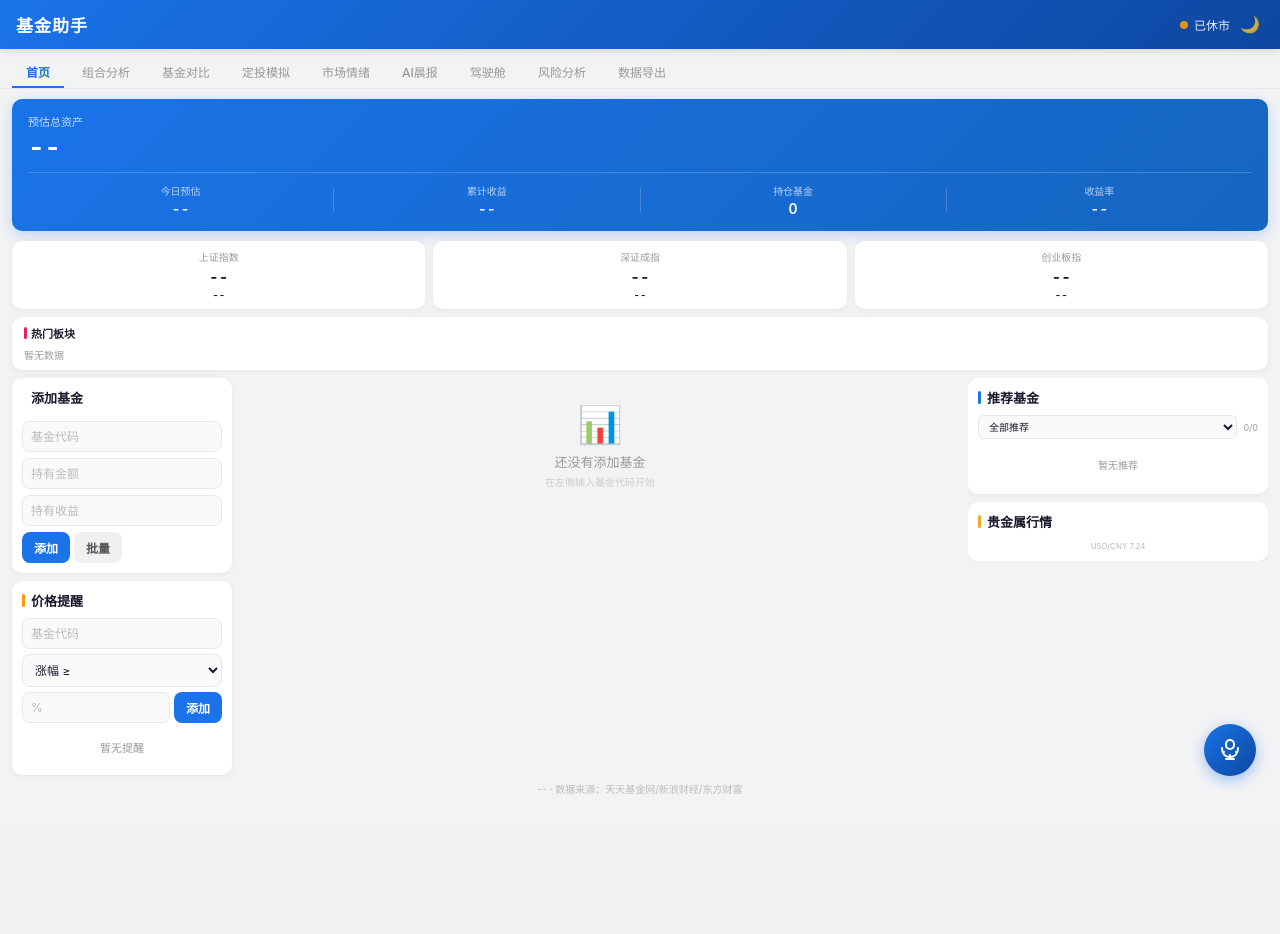
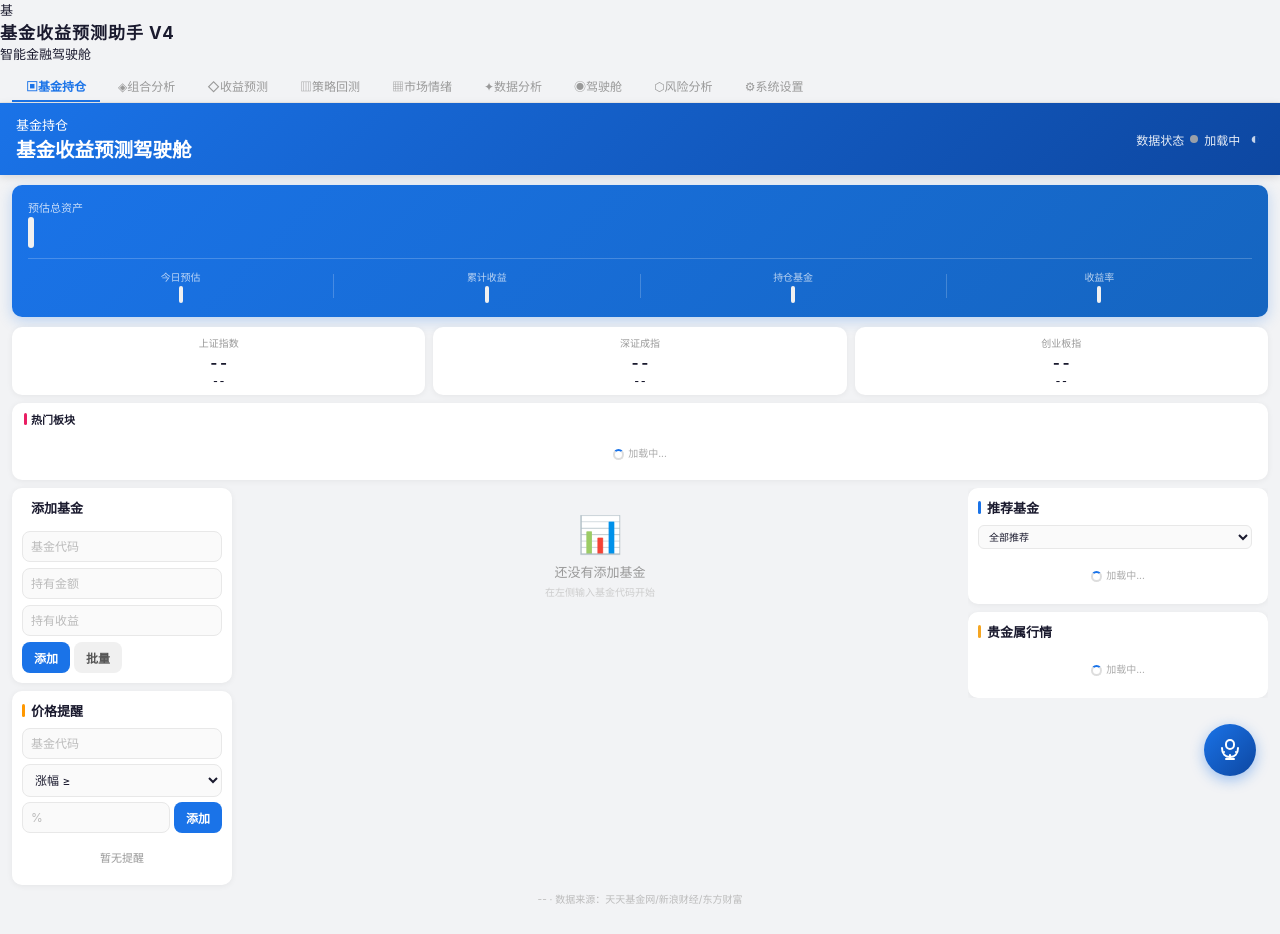
Before and after one commit to ningwangyu/turbo-umbrella, a Flask app: page / in a window 1280 px wide. Before the commit the page ends 794 px from the top, so only its background shows below. Run offline with Flask 3, Linux system fonts and the light colour scheme; data that the repository does not hold is empty.

Commit message:
Replace core files with redesigned UI backup + integrate dashboard/risk-analysis
- app.py: restored backup version with warmup caches + added dashboard_bp & risk_analysis_bp (12 blueprints)
- index.html: restored sidebar layout with icon nav-tabs + added 驾驶舱 and 风险分析 tabs/view containers
- app.js: restored smart refresh/dynamic CSS/batch prefetch + added lazy-loading for dashboard and risk-analysis views

```diff
--- a/src/app.py
+++ b/src/app.py
@@ -1,10 +1,10 @@
 """
-基金收益预测助手 V4 — Flask 应用入口
+基金收益预测助手 V2 — Flask应用入口
 
 架构说明：
-- Blueprint 按基金、行情、AI、提醒、组合、回测、情绪、导出、晨报、持仓分组
-- 静态页面通过模板渲染，前端按业务视图拆分模块
-- 启动时初始化 API 限流器，并启动市场情绪后台刷新任务
+- 5个Blueprint分别负责基金、行情、AI、提醒、组合统计
+- 静态页面通过模板渲染（单页应用，所有逻辑在app.js中）
+- 启动时初始化API限流器（东方财富5次/秒，新浪3次/秒）
 """
 
 import logging
@@ -31,7 +31,7 @@ limiter.configure("sina", _sina_cfg.get("rate_limit_per_second", 3))
 app = Flask(__name__)
 CORS(app)
 
-# 注册 V4 功能模块的 Blueprint
+# 注册5个功能模块的Blueprint
 from routes.fund_routes import fund_bp          # 基金相关API（估值、信号、推荐、导入）
 from routes.market_routes import market_bp      # 行情API（指数、板块、贵金属）
 from routes.ai_routes import ai_bp              # AI对话与图片识别API
@@ -42,6 +42,8 @@ from routes.sentiment_routes import sentiment_bp # 市场情绪API
 from routes.export_routes import export_bp      # 数据导出API
 from routes.morning_report_routes import report_bp # AI晨报API
 from routes.holding_routes import holding_bp    # MySQL持仓持久化API
+from routes.dashboard_routes import dashboard_bp      # 驾驶舱API
+from routes.risk_analysis_routes import risk_analysis_bp  # 风险分析API
 
 app.register_blueprint(fund_bp)
 app.register_blueprint(market_bp)
@@ -53,16 +55,22 @@ app.register_blueprint(sentiment_bp)
 app.register_blueprint(export_bp)
 app.register_blueprint(report_bp)
 app.register_blueprint(holding_bp)
-
-from routes.dashboard_routes import dashboard_bp      # 驾驶舱API
-from routes.risk_analysis_routes import risk_analysis_bp  # 风险分析API
 app.register_blueprint(dashboard_bp)
 app.register_blueprint(risk_analysis_bp)
 
 
 if __name__ != "__main__" or os.environ.get("WERKZEUG_RUN_MAIN") == "true":
+    import threading
     from services.sentiment.scheduler import start_sentiment_background_jobs
     start_sentiment_background_jobs()
+
+    def _warmup_caches():
+        from services.market_service import _fetch_hot_sectors_sync, _fetch_metal_prices_sync
+        try: _fetch_hot_sectors_sync()
+        except Exception: pass
+        try: _fetch_metal_prices_sync()
+        except Exception: pass
+    threading.Thread(target=_warmup_caches, daemon=True).start()
 
 
 @app.route("/")
@@ -73,7 +81,7 @@ def index():
 
 if __name__ == "__main__":
     print("=" * 50)
-    print("基金收益预测助手 V4")
+    print("基金收益预测助手 V2")
     print("访问 http://localhost:5000")
     print("=" * 50)
     app.run(debug=True, host="0.0.0.0", port=5000)
--- a/src/templates/index.html
+++ b/src/templates/index.html
@@ -1,3 +1,7 @@
+<!--
+  基金收益预测助手单页应用模板。
+  后端仅渲染基础容器，业务视图由 static/js/app.js 按 Tab 懒加载挂载。
+-->
 <!DOCTYPE html>
 <html lang="zh-CN">
 <head>
@@ -15,29 +19,45 @@
     <script src="https://cdn.jsdelivr.net/npm/chartjs-adapter-date-fns@3.0.0/dist/chartjs-adapter-date-fns.bundle.min.js"></script>
 </head>
 <body>
+    <div class="app-shell">
+        <aside class="sidebar">
+            <div class="sidebar-brand">
+                <div class="brand-mark">基</div>
+                <div>
+                    <h1 class="logo">基金收益预测助手 V4</h1>
+                    <p class="brand-subtitle">智能金融驾驶舱</p>
+                </div>
+            </div>
+
+            <!-- 导航标签栏 -->
+            <nav class="nav-tabs" id="navTabs">
+                <button class="nav-tab active" data-view="home"><span class="nav-icon">▣</span><span>基金持仓</span></button>
+                <button class="nav-tab" data-view="analysis"><span class="nav-icon">◈</span><span>组合分析</span></button>
+                <button class="nav-tab" data-view="compare"><span class="nav-icon">◇</span><span>收益预测</span></button>
+                <button class="nav-tab" data-view="backtest"><span class="nav-icon">▥</span><span>策略回测</span></button>
+                <button class="nav-tab" data-view="sentiment"><span class="nav-icon">▦</span><span>市场情绪</span></button>
+                <button class="nav-tab" data-view="report"><span class="nav-icon">✦</span><span>数据分析</span></button>
+                <button class="nav-tab" data-view="dashboard"><span class="nav-icon">◉</span><span>驾驶舱</span></button>
+                <button class="nav-tab" data-view="risk"><span class="nav-icon">⬡</span><span>风险分析</span></button>
+                <button class="nav-tab" data-view="export"><span class="nav-icon">⚙</span><span>系统设置</span></button>
+            </nav>
+        </aside>
+
+        <div class="content-shell">
             <header class="header">
                 <div class="header-inner">
-            <h1 class="logo">基金助手</h1>
+                    <div class="page-title-block">
+                        <span class="page-kicker">基金持仓</span>
+                        <h2 class="page-title">基金收益预测驾驶舱</h2>
+                    </div>
                     <div class="header-right">
+                        <span>数据状态</span>
                         <span class="market-dot" id="marketDot"></span>
                         <span class="market-text" id="marketText">加载中</span>
-                <button class="theme-toggle" id="themeToggle" title="切换深色模式">🌙</button>
+                        <button class="theme-toggle" id="themeToggle" title="切换主题">◐</button>
                     </div>
                 </div>
             </header>
-
-    <!-- 导航标签栏 -->
-    <nav class="nav-tabs" id="navTabs">
-        <button class="nav-tab active" data-view="home">首页</button>
-        <button class="nav-tab" data-view="analysis">组合分析</button>
-        <button class="nav-tab" data-view="compare">基金对比</button>
-        <button class="nav-tab" data-view="backtest">定投模拟</button>
-        <button class="nav-tab" data-view="sentiment">市场情绪</button>
-        <button class="nav-tab" data-view="report">AI晨报</button>
-        <button class="nav-tab" data-view="dashboard">驾驶舱</button>
-        <button class="nav-tab" data-view="risk">风险分析</button>
-        <button class="nav-tab" data-view="export">数据导出</button>
-    </nav>
 
             <main class="main" id="mainContent">
         <!-- 首页视图 -->
@@ -107,6 +127,7 @@
                     <div class="section-title alert-title">价格提醒</div>
                     <div class="alert-form">
                         <input type="text" id="alertCode" class="add-input" placeholder="基金代码" maxlength="6" inputmode="numeric" autocomplete="off">
+                        <div class="autocomplete-list" id="alertAutocompleteList"></div>
                         <select id="alertCondition" class="add-input"><option value="above">涨幅 ≥</option><option value="below">跌幅 ≤</option></select>
                         <div class="alert-threshold-row">
                             <input type="number" id="alertThreshold" class="add-input" placeholder="%" step="0.1" inputmode="decimal">
@@ -199,6 +220,8 @@
             <div id="riskContent"></div>
         </div>
             </main>
+        </div>
+    </div>
 
     <!-- 指数详情弹窗 -->
     <div class="modal-mask" id="indexModal">
```
Also changed, not shown: src/static/js/app.js (+95 -41 lines). Lines whose indentation alone changed are shown as unchanged.
